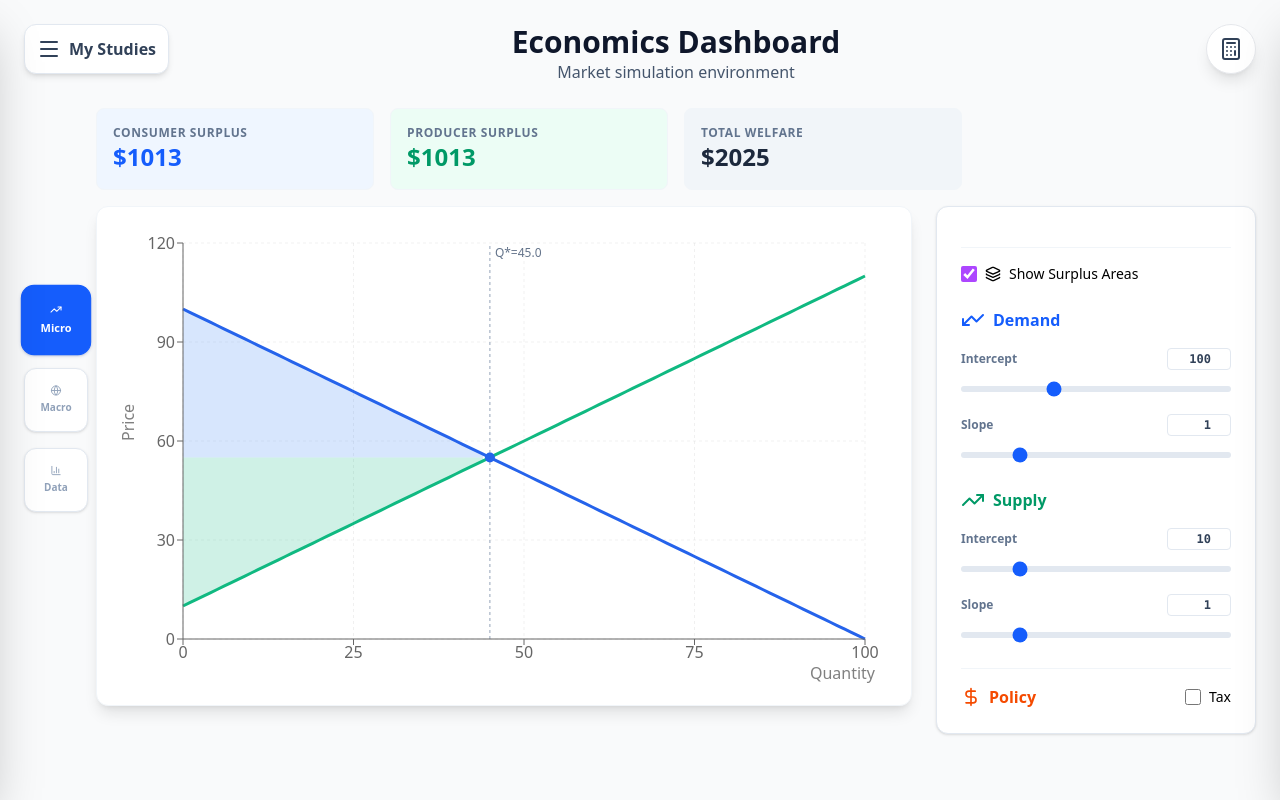
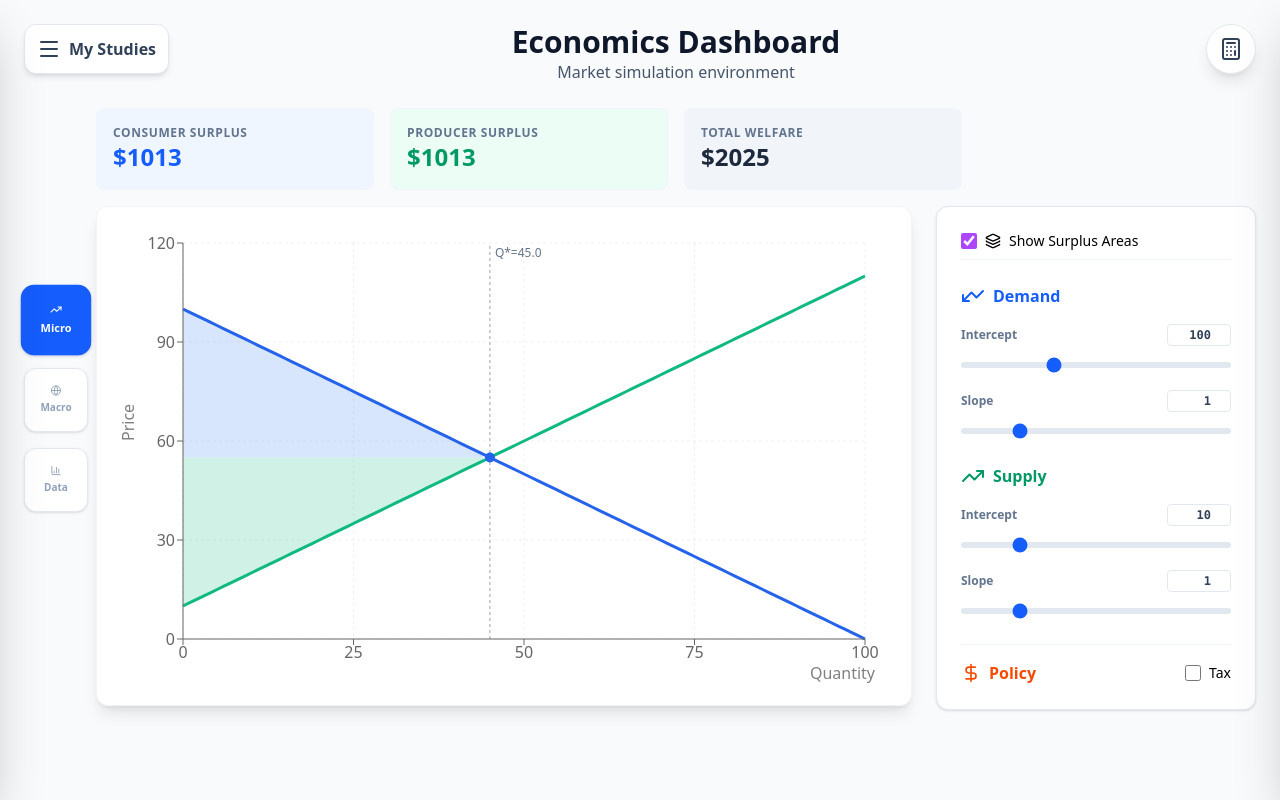
Before and after one commit to eliezerperl/school-curriculum, a React (Vite) app: page /economics in a window 1280 px wide. Built offline with nearby package versions, Linux system fonts and the light colour scheme.

Commit message:
surplus borders

```diff
--- a/src/modules/economics/components/dashboard/SupplyDemandControls.tsx
+++ b/src/modules/economics/components/dashboard/SupplyDemandControls.tsx
@@ -12,7 +12,7 @@ export const SupplyDemandControls: React.FC<Props> = ({ params, setters }) => {
   return (
     <div className="space-y-6 bg-white p-6 rounded-xl shadow-sm border border-slate-200 max-h-[66vh] overflow-y-auto">
       {/* Surplus Checkbox */}
-      <div className="flex items-center gap-2 mt-4 pt-4 border-t border-slate-100">
+      <div className="flex items-center gap-2 border-b pb-2 border-slate-100">
         <input
           type="checkbox"
           checked={params.showSurplus}
```
